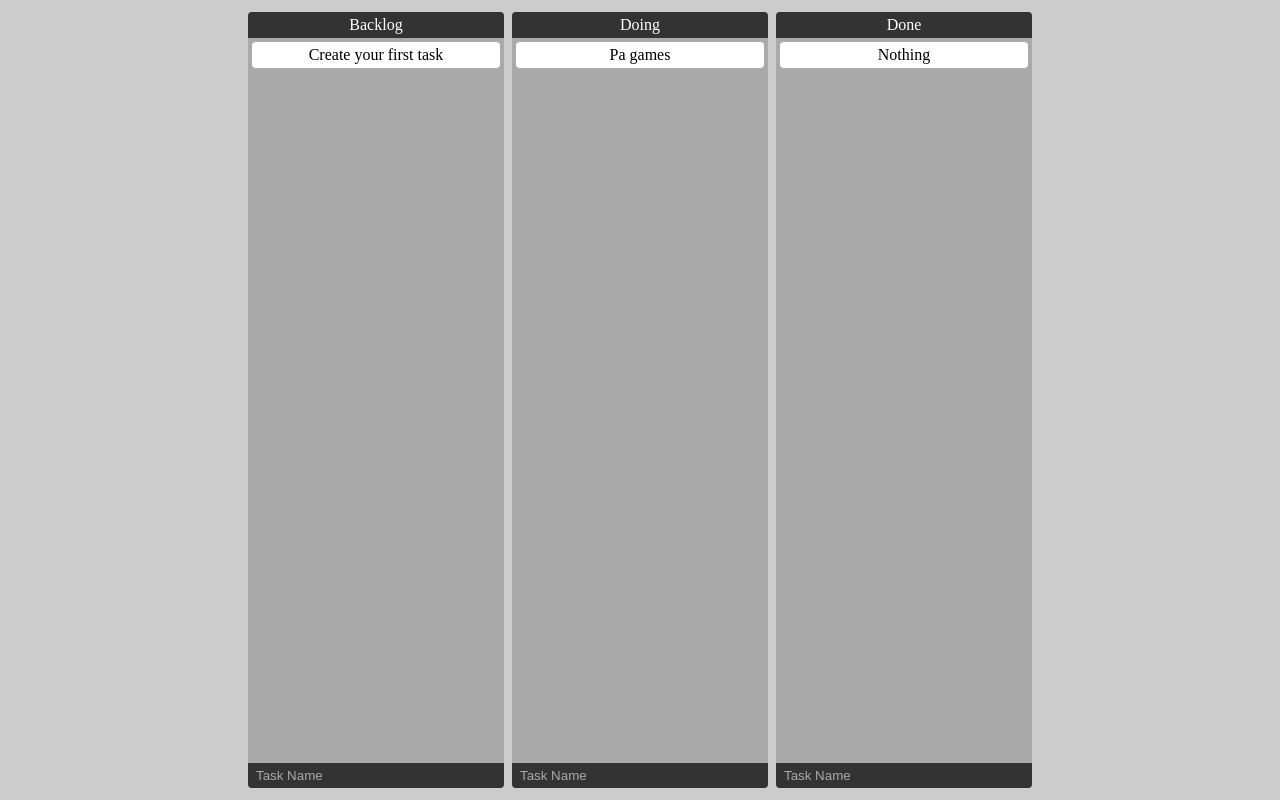
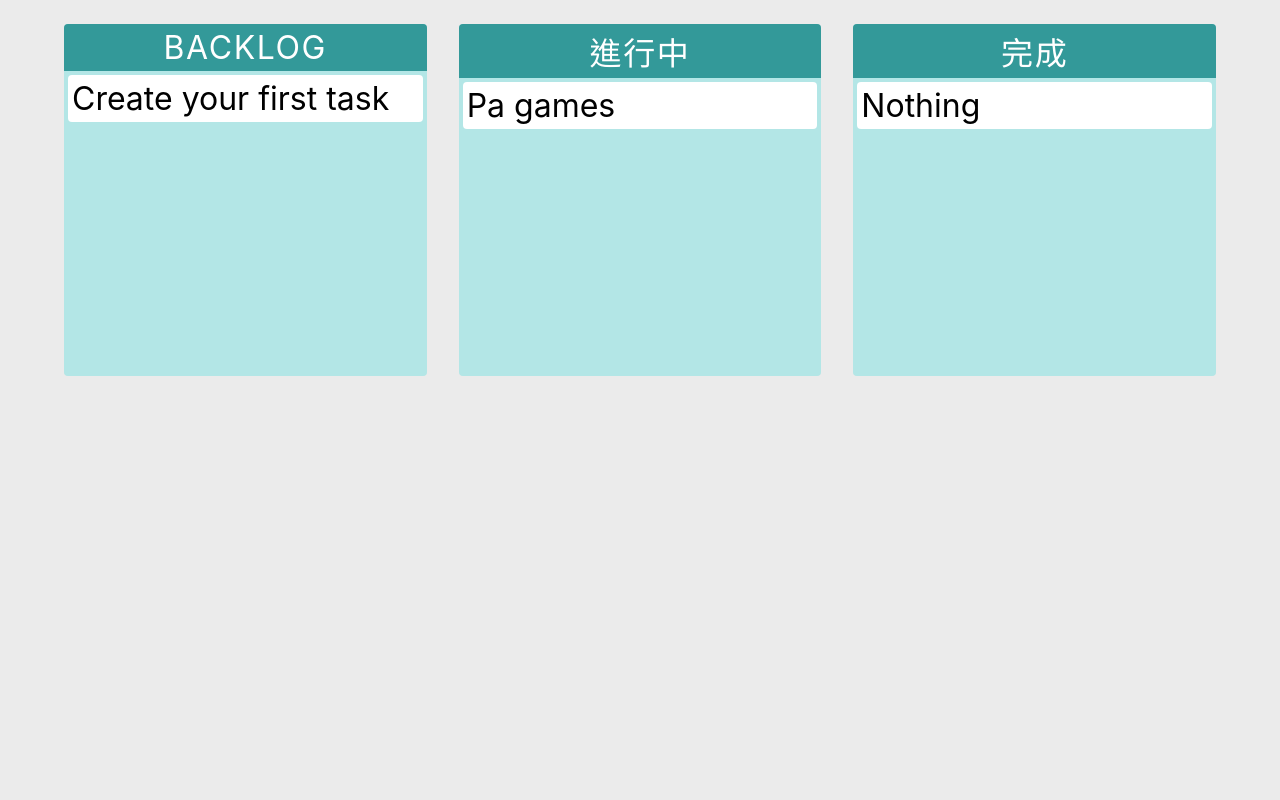
Before and after one commit to ga676005/Trello-clone, a website built with Parcel: page index.html in a window 1280 px wide. Built offline with nearby package versions, Linux system fonts and the light colour scheme.

Commit message:
Add feature: Change Lane Color

```diff
--- a/index.html
+++ b/index.html
@@ -1,5 +1,5 @@
 <!DOCTYPE html>
-<html lang="en">
+<html lang="zh-TW">
 
 <head>
   <meta charset="UTF-8">
@@ -12,7 +12,7 @@
 
 <body>
   <div class="lanes">
-    <div class="lane">
+    <div class="lane" data-draggable>
       <div class="header">
         Backlog
       </div>
@@ -20,23 +20,37 @@
 
       </div>
       <form data-task-form>
-        <input data-task-input class="task-input" type="text" placeholder="Task Name" />
+        <input data-color-bar type="range" min="0" max="360" step="10">
       </form>
     </div>
     <div class="lane">
       <div class="header">
-        Doing
+        進行中
       </div>
       <div class="tasks" data-drop-zone data-lane-id="doing">
 
       </div>
       <form data-task-form>
-        <input data-task-input class="task-input" type="text" placeholder="Task Name" />
+        <input data-color-bar type="range" min="0" max="360" step="10">
       </form>
     </div>
     <div class="lane">
       <div class="header">
-        Done
+        完成
+      </div>
+      <div class="tasks" data-drop-zone data-lane-id="done">
+
+      </div>
+      <form>
+        <input data-color-bar type="range" min="0" max="360" step="10">
+      </form>
+    </div>
+  </div>
+
+  <template id="lane-template">
+    <div class="lane">
+      <div class="header">
+        完成
       </div>
       <div class="tasks" data-drop-zone data-lane-id="done">
 
@@ -45,8 +59,7 @@
         <input class="task-input" type="text" placeholder="Task Name" />
       </form>
     </div>
-  </div>
-
+  </template>
 </body>
 
 </html>
--- a/script.js
+++ b/script.js
@@ -9,6 +9,23 @@ const DEFAULT_LANES = {
   doing: [{ id: generateUniqueString(5), text: 'Pa games' }],
   done: [{ id: generateUniqueString(5), text: 'Nothing' }]
 }
+const LANES = [
+  {
+    name: 'backlog',
+    color: 180,
+    tasks: [{ id: generateUniqueString(5), text: 'Create your first task' }]
+  },
+  {
+    name: 'doing',
+    color: 180,
+    tasks: [{ id: generateUniqueString(5), text: 'Pa games' }]
+  },
+  {
+    name: 'done',
+    color: 180,
+    tasks: [{ id: generateUniqueString(5), text: 'Nothing' }]
+  }
+]
 
 let lanes = loadLanes()
 renderTasks()
@@ -43,8 +60,8 @@ function onDragComplete({ startZone, endZone, dragElement, index } = {}) {
   const endLaneId = endZone.dataset.laneId
 
   //找出欄位裡的tasks
-  const startLaneTasks = lanes[startLaneId]
-  const endLaneTasks = lanes[endLaneId]
+  const startLaneTasks = lanes.find((l) => l.name === startLaneId).tasks
+  const endLaneTasks = lanes.find((l) => l.name === endLaneId).tasks
 
   //找出被拖曳的task
   const task = startLaneTasks.find((t) => t.id === dragElement.id)
@@ -52,7 +69,6 @@ function onDragComplete({ startZone, endZone, dragElement, index } = {}) {
   //把它從原本的陣列移除，用回傳的index插入到目標陣列中
   startLaneTasks.splice(startLaneTasks.indexOf(task), 1)
   endLaneTasks.splice(index, 0, task)
-
   saveLanes()
 }
 
@@ -62,14 +78,20 @@ function saveLanes() {
 
 function loadLanes() {
   const lanesJson = localStorage.getItem(LANES_STORAGE_KEY)
-  return JSON.parse(lanesJson) || DEFAULT_LANES
+  return JSON.parse(lanesJson) || LANES
 }
 
 function renderTasks() {
-  Object.entries(lanes).forEach(([laneId, tasks]) => {
-    const lane = document.querySelector(`[data-lane-id=${laneId}]`)
+  lanes.forEach(({ name, color, tasks }) => {
+    const lane = document.querySelector(`[data-lane-id=${name}]`)
     const tasksHTML = tasks.map(createTaskHTML).join('')
     lane.innerHTML = tasksHTML
+
+    const laneContainer = lane.parentElement
+    laneContainer.style.setProperty('--clr-modifier', color)
+
+    const colorBar = laneContainer.querySelector('[data-color-bar]')
+    colorBar.value = color
   })
 }
 
@@ -79,3 +101,14 @@ function createTaskHTML(task) {
     ${task.text}
   </div>`
 }
+
+document.addEventListener('input', (e) => {
+  if (!e.target.matches('[data-color-bar]')) return
+  const lane = e.target.closest('.lane')
+  const laneId = lane.querySelector('[data-lane-id]').dataset.laneId
+  const colorValue = e.target.value
+  lane.style.setProperty('--clr-modifier', colorValue)
+  console.log(lane)
+  lanes.find((l) => l.name === laneId).color = colorValue
+  saveLanes()
+})
--- a/styles.css
+++ b/styles.css
@@ -1,39 +1,62 @@
+:root {
+  --clr-neutral-100: hsla(0, 0%, 90%, 0.8);
+  --clr-neutral-400: hsl(0, 0%, 50%);
+  --clr-neutral-500: hsl(0, 0%, 40%);
+  --clr-neutral-600: hsl(0, 0%, 30%);
+  --clr-neutral-900: hsl(0, 0%, 10%);
+}
+
 * {
   box-sizing: border-box;
   user-select: none;
+  cursor: var(--grab);
 }
 
 body {
+  font-family: -apple-system, BlinkMacSystemFont, 'Segoe UI', Roboto, Oxygen,
+    Ubuntu, Cantarell, 'Open Sans', 'Helvetica Neue', sans-serif;
   margin: 0;
-  background-color: #ccc;
-  height: 100vh;
+  background-color: var(--clr-neutral-100);
   overflow: hidden;
+  font-size: 2rem;
+}
+
+input {
+  font: inherit;
 }
 
 .lanes {
-  display: flex;
-  justify-content: center;
+  display: grid;
+  grid-template-columns: repeat(auto-fit, minmax(300px, 1fr));
+  grid-auto-rows: minmax(300px, 1fr);
   padding: 0.5rem;
-  height: 100%;
+  max-width: 1200px;
+  margin: 0 auto;
+  min-height: 50vh;
 }
 
 .lane {
+  --clr-modifier: 250;
+  --clr-primary: var(--clr-modifier), 50%, 40%;
+  --clr-secondary: var(--clr-modifier), 50%, 80%;
   display: flex;
   flex-direction: column;
-  background-color: #aaa;
-  flex-basis: 0;
+  background-color: hsl(var(--clr-secondary));
+  flex-basis: 300px;
   flex-grow: 1;
-  margin: 0.25rem;
+  margin: 1rem;
   border-radius: 0.25rem;
   overflow: hidden;
-  max-width: 16rem;
+  /* max-width: 16rem; */
 }
 
 .header {
   text-align: center;
-  background-color: #333;
+  background-color: hsl(var(--clr-primary));
   color: white;
   padding: 0.25rem;
+  text-transform: uppercase;
+  letter-spacing: 0.05em;
 }
 
 .tasks {
@@ -46,23 +69,23 @@ body {
   padding: 0.25rem;
   border-radius: 0.25rem;
   background-color: white;
-  cursor: grab;
+  cursor: var(--grab, grab);
   margin: 0.25rem 0;
-  text-align: center;
+  text-align: left;
   word-wrap: break-word;
 }
 
 .task-input {
   padding: 0.3rem 0.5rem;
   border: none;
-  background-color: #333;
+  background-color: hsl(var(--clr-primary));
   color: white;
   outline: none;
   width: 100%;
 }
 
 .task-input::placeholder {
-  color: #aaa;
+  color: var(--clr-neutral-100);
 }
 
 [data-draggable] {
@@ -84,3 +107,14 @@ body {
   background-color: black;
   opacity: 0.25;
 }
+
+[data-color-bar] {
+  opacity: 0;
+  padding: 0;
+  margin: 0;
+  width: 100%;
+}
+
+.lane:hover [data-color-bar] {
+  opacity: 1;
+}
--- a/utils/addGlobalEventListener.js
+++ b/utils/addGlobalEventListener.js
@@ -1,5 +1,5 @@
 export default function addGlobalEventListener(type, selector, callback) {
-  document.addEventListener(type, e => {
+  document.addEventListener(type, (e) => {
     if (e.target.matches(selector)) {
       callback(e)
     }
```
